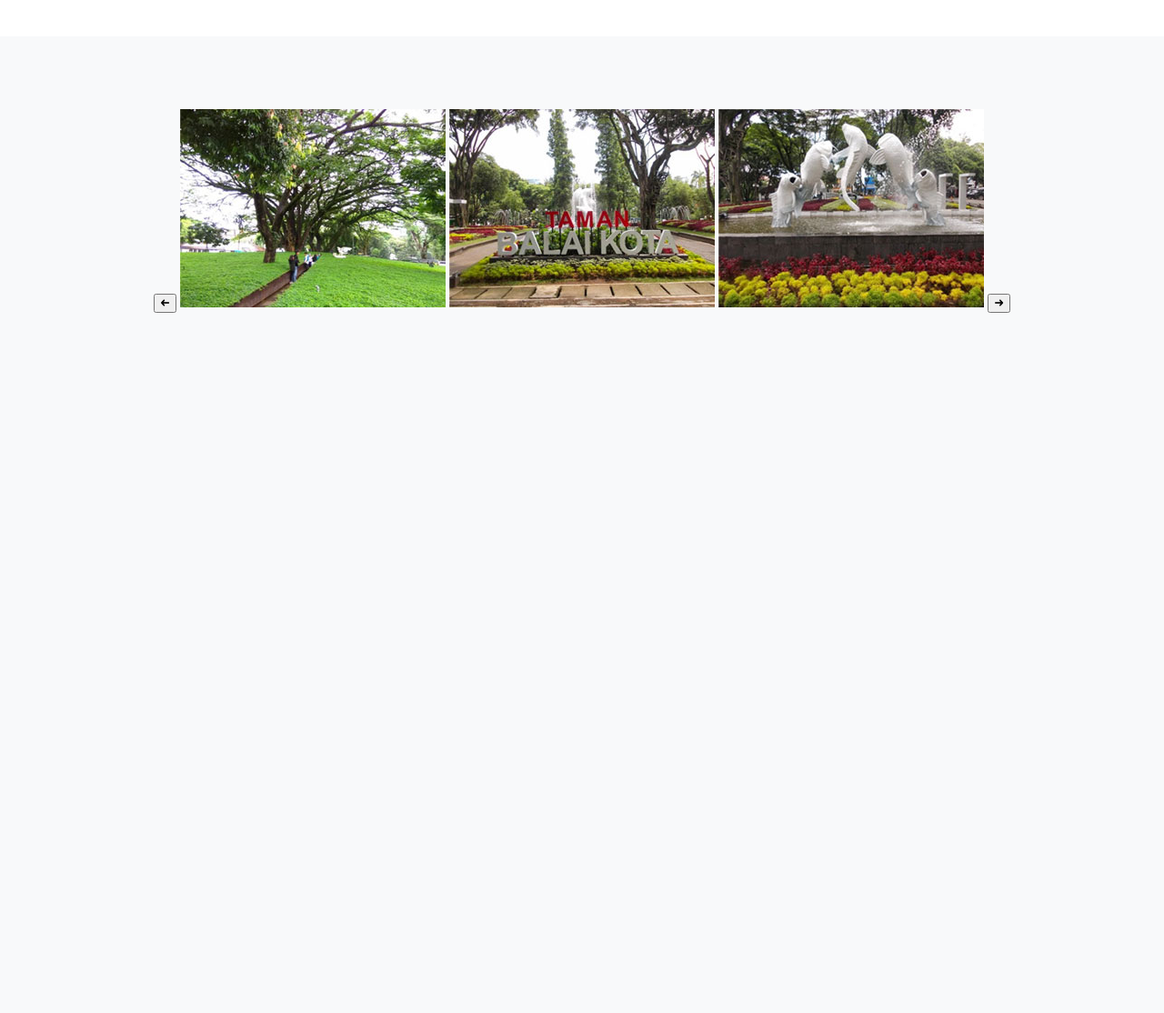
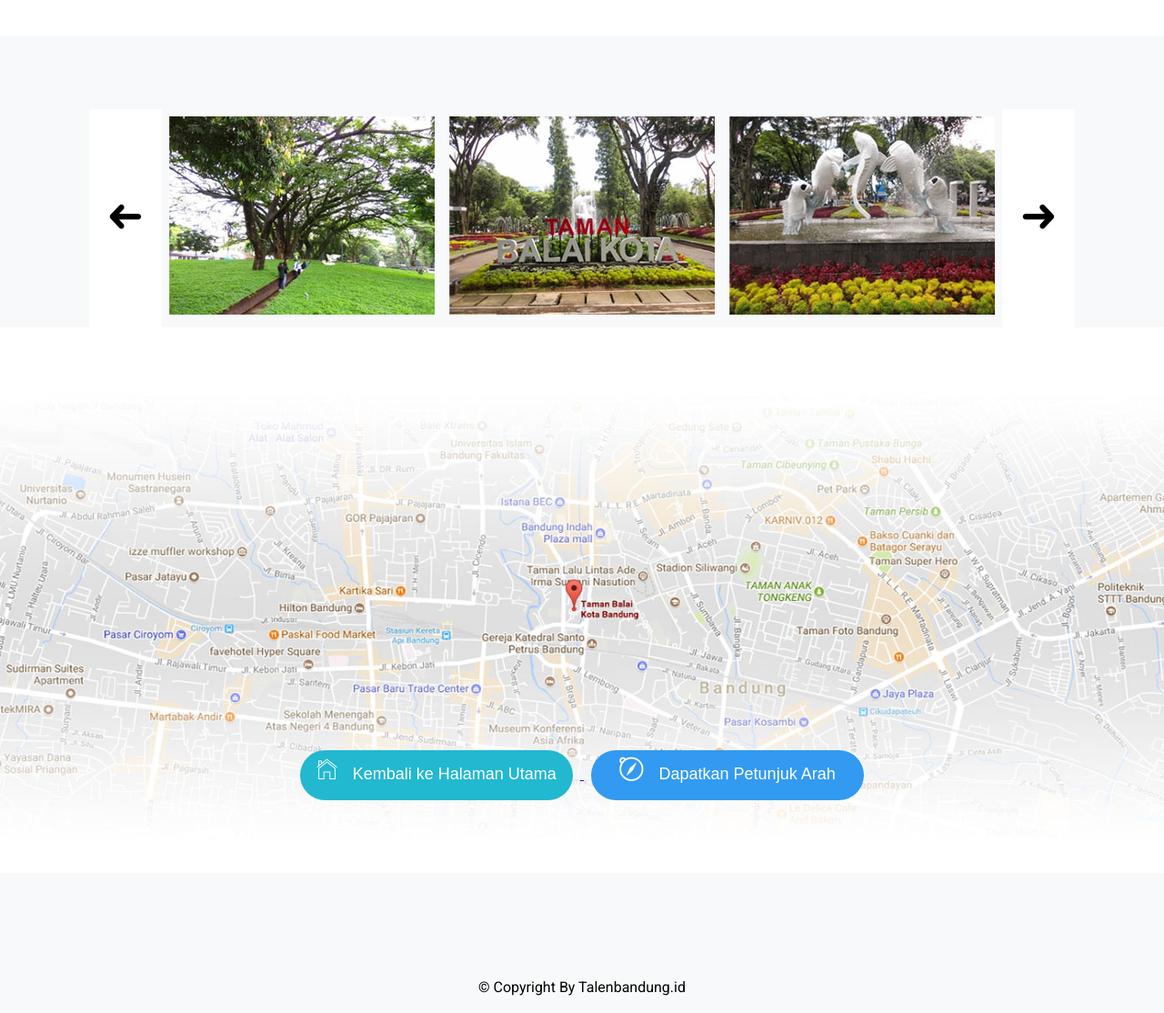
Before and after one commit to arvianr/talentbandung.id, a plain HTML site: page sesi2/single.html in a window 1280 px wide. Shown: the part 660-1774 px from the top of the page at 91% size. Before the commit the page ends 1004 px from the top, so only its background shows below. Drawn offline with nearby package versions, Linux system fonts and the light colour scheme.

Commit message:
penyelesaian tugas slicing single.html

```diff
--- a/sesi2/single.html
+++ b/sesi2/single.html
@@ -15,16 +15,37 @@
           <span class="title">Balai Kota</span>
         </h1>
         <p>Taman ini sudah sejak lama berdiri, dan sering digunakan untuk berolahraga seperti bersepeda. Namun dengan sedikit renovasi dan ditambahnya fasilitas, taman ini semakin ramai dikunjungi, entah untuk bersantai, berolahraga maupun bermain. Prisma gembok cinta, salah satu fasilitas yang disediakan untuk menggembok cinta dengan sebuah gembok, cocok bagi pasangan yang sedang jatuh cinta. Jika belum punya pasangan jangan berkecil hati, Anda juga bisa datang ke taman ini untuk sekedar menjelajah dunia maya dengan fasilitas Wi-fi gratis yang disediakan ataupun berfoto.</p>
-      </div>
+      </div><!-- hero single -->
       <div class="slider">
         <div class="gallery-slider">
+          <div class="g">
             <button type="submit"><i class="ion-arrow-left-c"></i></button>
+          </div>
+          <div class="g">
             <img src="images/slide-1.jpg" alt="slide 1">
+          </div>
+          <div class="g">
             <img src="images/slide-2.jpg" alt="slide 2">
+          </div>
+          <div class="g">
             <img src="images/slide-3.jpg" alt="slide 3">
+          </div>
+          <div class="g">
             <button type="submit"><i class="ion-arrow-right-c"></i></button>
           </div>
-      </div>
+        </div><!-- gallery slider -->
+      </div><!-- slider -->
+      <div class="gmap">
+        <div class="for-button">
+          <a href="index.html">
+            <button class="button-1" type="submit"><i class="ion-ios-home-outline"></i><span class="btn-text"> Kembali ke Halaman Utama</span></button>
+          </a>
+          <button class="button-2" type="submit"><i class="ion-compass"></i> Dapatkan Petunjuk Arah</button>
+        </div><!-- for button -->
+      </div><!-- gmap -->
+    </div><!-- site-content -->
+    <div class="footer">
+      <p>&copy Copyright By Talenbandung.id</p>
     </div>
   </body>
 </html>
```
Also changed, not shown: sesi2/images/map.jpg (added). Lines whose indentation alone changed are shown as unchanged.
